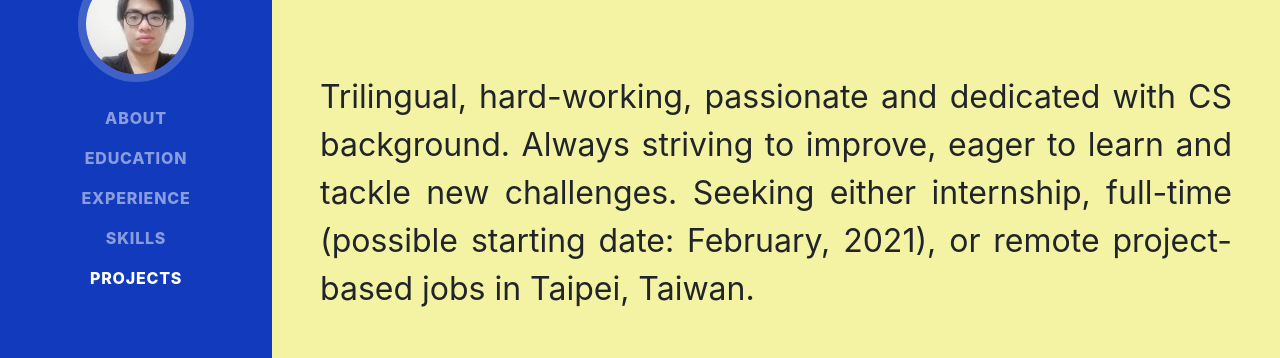
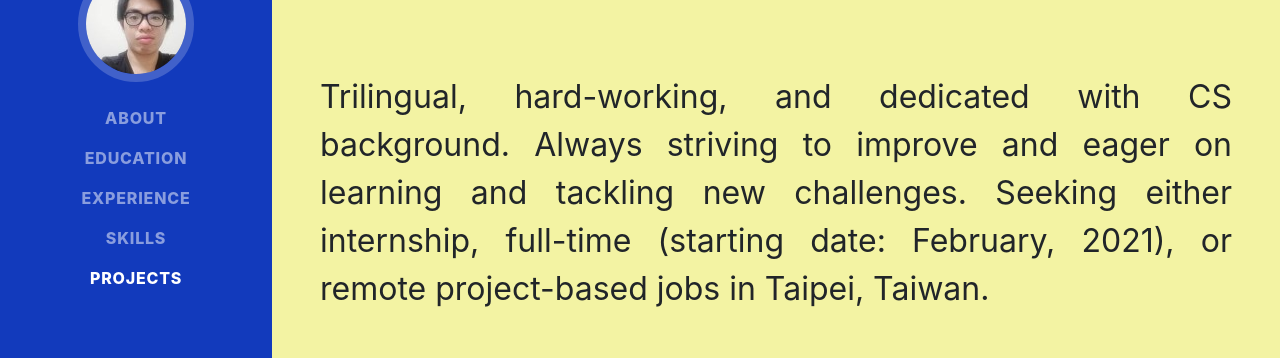
Before and after one commit to CalvinL15/CalvinL15.github.io, a website with bundled scripts: page index.html in a window 1280 px wide. Shown: the part 272-630 px from the top of the page. Built offline with nearby package versions, Linux system fonts and the light colour scheme; a web font is replaced by a local one.

Commit message:
Update index.html

```diff
--- a/index.html
+++ b/index.html
@@ -68,7 +68,7 @@
           <p style="font-size: 32px"> +886 972-316-087</p>
         </span>
         <br><br>
-        <p class="lead mb-5" style="font-size: 32px; text-align: justify">Trilingual, hard-working, passionate and dedicated with CS background. Always striving to improve, eager to learn and tackle new challenges.  Seeking either internship, full-time (possible starting date: February, 2021), or remote project-based jobs in Taipei, Taiwan.</p>
+        <p class="lead mb-5" style="font-size: 32px; text-align: justify">Trilingual, hard-working, and dedicated with CS background. Always striving to improve and eager on learning and tackling new challenges.  Seeking either internship, full-time (starting date: February, 2021), or remote project-based jobs in Taipei, Taiwan.</p>
         <div class="social-icons">
           <a href="www.linkedin.com/in/CalvinLiu15">
             <i class="fab fa-linkedin-in"></i>
```
